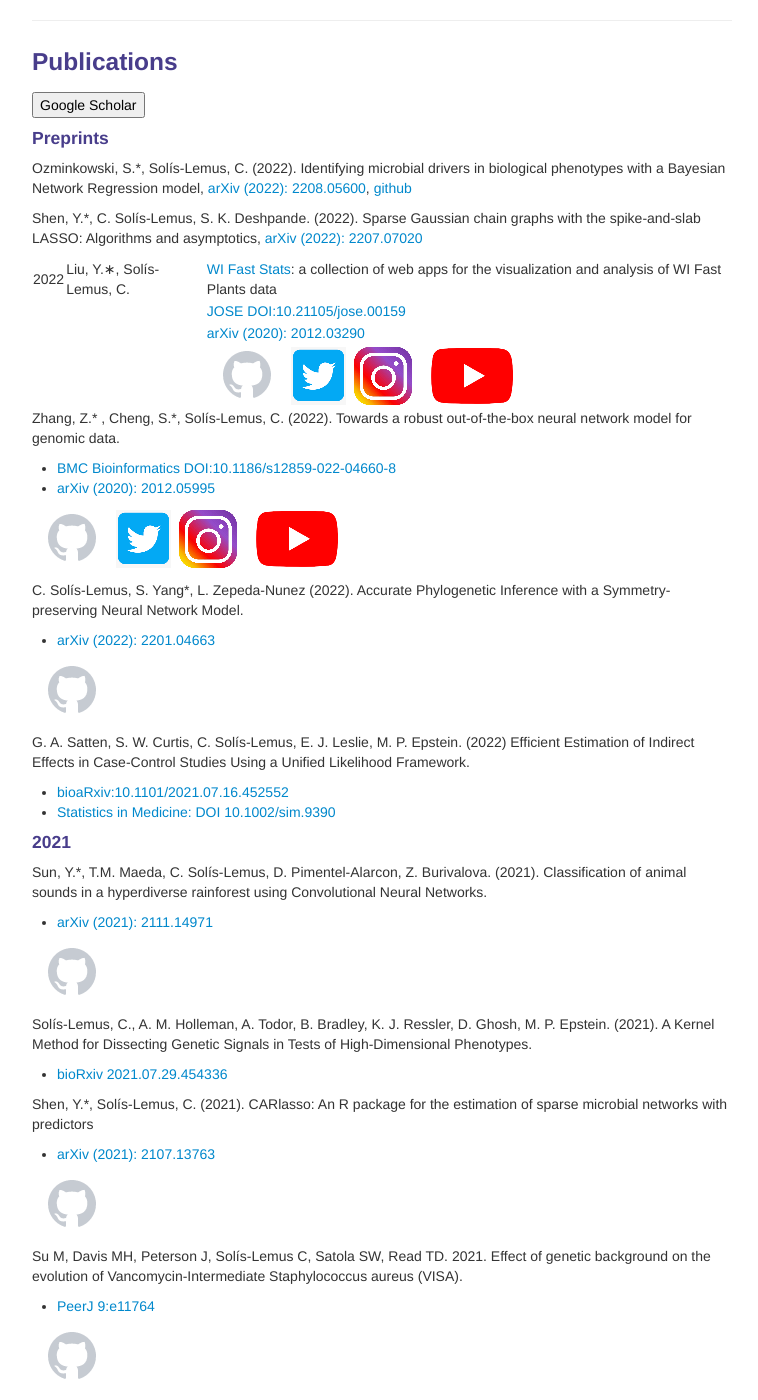
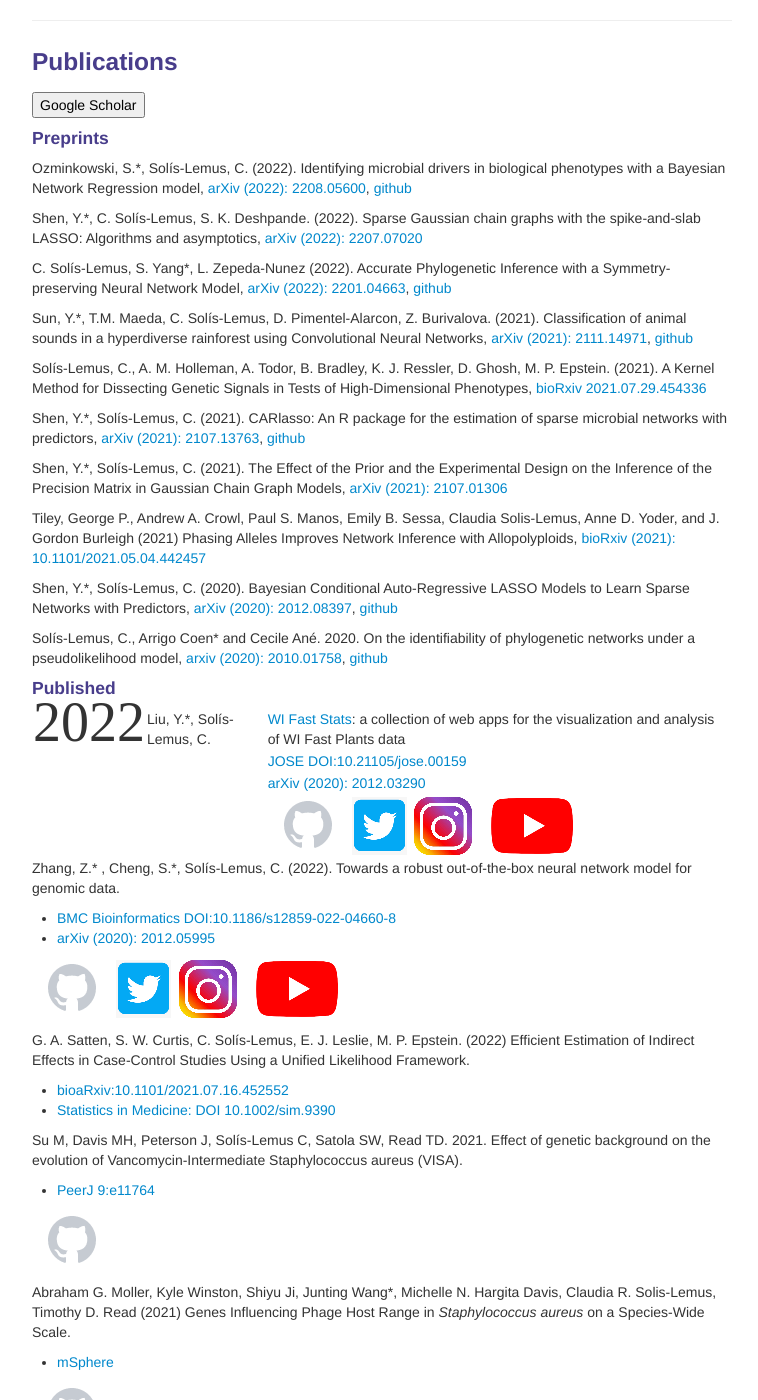
Before and after one commit to solislemuslab/solislemuslab.github.io, a Jekyll site: the page built from pages/research.md, in a window 1280 px wide and 1400 px high, scrolled down 2414 px. Shown: the whole window, without its empty margins (258-1016 px from the left). Built offline with Jekyll 4.4.1, drawn with Linux system fonts in a browser that asks for light colours; some of the changed text lies outside the part shown.

Commit message:
pubs format

```diff
--- a/pages/research.md
+++ b/pages/research.md
@@ -131,14 +131,29 @@ Ozminkowski, S.*, Sol&iacute;s-Lemus, C. (2022). Identifying microbial drivers i
 
 Shen, Y.*, C. Sol&iacute;s-Lemus, S. K. Deshpande. (2022). Sparse Gaussian chain graphs with the spike-and-slab LASSO: Algorithms and asymptotics, [arXiv (2022): 2207.07020](https://arxiv.org/abs/2207.07020)
 
+C. Sol&iacute;s-Lemus, S. Yang*, L. Zepeda-Nunez (2022).
+Accurate Phylogenetic Inference with a Symmetry-preserving Neural Network Model, [arXiv (2022): 2201.04663](https://arxiv.org/abs/2201.04663), [github](https://github.com/Forgotten/nn-phylogenetics)
 
-| 2022 | Liu, Y.∗, Sol&iacute;s-Lemus, C. | [WI Fast Stats](https://wi-fast-stats.wid.wisc.edu/): a collection of web apps for the visualization and analysis of WI Fast Plants data |
+Sun, Y.*, T.M. Maeda, C. Sol&iacute;s-Lemus, D. Pimentel-Alarcon, Z. Burivalova. (2021). Classification of animal sounds in a hyperdiverse rainforest using Convolutional Neural Networks, [arXiv (2021): 2111.14971](https://arxiv.org/abs/2111.14971), [github](https://github.com/solislemuslab/tropical-stethoscope)
+
+Sol&iacute;s-Lemus, C., A. M. Holleman, A. Todor, B. Bradley, K. J. Ressler, D. Ghosh, M. P. Epstein. (2021). A Kernel Method for Dissecting Genetic Signals in Tests of High-Dimensional Phenotypes, [bioRxiv 2021.07.29.454336](https://doi.org/10.1101/2021.07.29.454336)
+
+Shen, Y.*, Sol&iacute;s-Lemus, C. (2021). CARlasso: An R package for the estimation of sparse microbial networks with predictors, [arXiv (2021): 2107.13763](https://arxiv.org/abs/2107.13763), [github](https://github.com/YunyiShen/CAR-LASSO)
+
+Shen, Y.*, Sol&iacute;s-Lemus, C. (2021). The Effect of the Prior and the Experimental Design on the Inference of the Precision Matrix in Gaussian Chain Graph Models, [arXiv (2021): 2107.01306](https://arxiv.org/abs/2107.01306)
+
+Tiley, George P., Andrew A. Crowl, Paul S. Manos, Emily B. Sessa, Claudia Solis-Lemus, Anne D. Yoder, and J. Gordon Burleigh (2021) Phasing Alleles Improves Network Inference with Allopolyploids, [bioRxiv (2021): 10.1101/2021.05.04.442457](https://doi.org/10.1101/2021.05.04.442457)
+
+Shen, Y.*, Sol&iacute;s-Lemus, C. (2020). Bayesian Conditional Auto-Regressive LASSO Models to Learn Sparse Networks with Predictors, [arXiv (2020): 2012.08397](https://arxiv.org/abs/2012.08397), [github](https://github.com/YunyiShen/CAR-LASSO)
+
+Sol&iacute;s-Lemus, C., Arrigo Coen* and Cecile An&eacute;. 2020. On the identifiability of phylogenetic networks under a pseudolikelihood model, [arxiv (2020): 2010.01758](https://arxiv.org/abs/2010.01758), [github](https://github.com/solislemuslab/snaq-identifiability)
+
+#### Published
+
+| <span style="font-family:Papyrus; font-size:4em;">2022</span> | Liu, Y.*, Sol&iacute;s-Lemus, C. | [WI Fast Stats](https://wi-fast-stats.wid.wisc.edu/): a collection of web apps for the visualization and analysis of WI Fast Plants data |
 | | | [JOSE DOI:10.21105/jose.00159](https://jose.theoj.org/papers/10.21105/jose.00159) | |
 | | |[arXiv (2020): 2012.03290](https://arxiv.org/abs/2012.03290) |
 | | | [![github (653k)](icons16/github.png)](https://github.com/crsl4/fast-stats) [![twitter (653k)](icons16/twitter.png)](https://twitter.com/solislemuslab/status/1521904890234253313) [![instagram (653k)](icons16/instagram.png)](https://www.instagram.com/p/CdL4R3gOCqC) [![youtube (653k)](icons16/youtube.png)](https://youtu.be/2dk0pdVbCzo) |
-
-
-
 
 
 Zhang, Z.* , Cheng, S.*, Sol&iacute;s-Lemus, C. (2022). Towards a robust out-of-the-box neural network model for genomic data.
@@ -151,31 +166,11 @@ Zhang, Z.* , Cheng, S.*, Sol&iacute;s-Lemus, C. (2022). Towards a robust out-of-
 [![youtube (653k)](icons16/youtube.png)](https://youtu.be/IXLVDIKxPvk)
 
 
-C. Sol&iacute;s-Lemus, S. Yang*, L. Zepeda-Nunez (2022).
-Accurate Phylogenetic Inference with a Symmetry-preserving Neural Network Model.
-- [arXiv (2022): 2201.04663](https://arxiv.org/abs/2201.04663)
-
-[![github (653k)](icons16/github.png)](https://github.com/Forgotten/nn-phylogenetics)
 
 
 G. A. Satten, S. W. Curtis, C. Sol&iacute;s-Lemus, E. J. Leslie, M. P. Epstein. (2022) Efficient Estimation of Indirect Effects in Case-Control Studies Using a Unified Likelihood Framework.
 - [bioaRxiv:10.1101/2021.07.16.452552](https://www.biorxiv.org/content/10.1101/2021.07.16.452552v1)
 - [Statistics in Medicine: DOI 10.1002/sim.9390](https://onlinelibrary.wiley.com/doi/10.1002/sim.9390)
-
-#### 2021
-
-Sun, Y.*, T.M. Maeda, C. Sol&iacute;s-Lemus, D. Pimentel-Alarcon, Z. Burivalova. (2021). Classification of animal sounds in a hyperdiverse rainforest using Convolutional Neural Networks.
-- [arXiv (2021): 2111.14971](https://arxiv.org/abs/2111.14971)
-
-[![github (653k)](icons16/github.png)](https://github.com/solislemuslab/tropical-stethoscope)
-
-Sol&iacute;s-Lemus, C., A. M. Holleman, A. Todor, B. Bradley, K. J. Ressler, D. Ghosh, M. P. Epstein. (2021). A Kernel Method for Dissecting Genetic Signals in Tests of High-Dimensional Phenotypes.
-- [bioRxiv 2021.07.29.454336](https://doi.org/10.1101/2021.07.29.454336)
-
-Shen, Y.*, Sol&iacute;s-Lemus, C. (2021). CARlasso: An R package for the estimation of sparse microbial networks with predictors
-- [arXiv (2021): 2107.13763](https://arxiv.org/abs/2107.13763)
-
-[![github (653k)](icons16/github.png)](https://github.com/YunyiShen/CAR-LASSO)
 
 
 Su M, Davis MH, Peterson J, Sol&iacute;s-Lemus C, Satola SW, Read TD. 2021. Effect of genetic background on the evolution of Vancomycin-Intermediate Staphylococcus aureus (VISA).
@@ -184,29 +179,16 @@ Su M, Davis MH, Peterson J, Sol&iacute;s-Lemus C, Satola SW, Read TD. 2021. Effe
 [![github (653k)](icons16/github.png)](https://github.com/crsl4/staph-visa)
 
 
-Shen, Y.*, Sol&iacute;s-Lemus, C. (2021). The Effect of the Prior and the Experimental Design on the Inference of the Precision Matrix in Gaussian Chain Graph Models.
-- [arXiv (2021): 2107.01306](https://arxiv.org/abs/2107.01306)
-
-Tiley, George P., Andrew A. Crowl, Paul S. Manos, Emily B. Sessa, Claudia Solis-Lemus, Anne D. Yoder, and J. Gordon Burleigh (2021) Phasing Alleles Improves Network Inference with Allopolyploids.
-- [bioRxiv (2021): 10.1101/2021.05.04.442457](https://doi.org/10.1101/2021.05.04.442457)
 
 Abraham G. Moller, Kyle Winston, Shiyu Ji, Junting Wang*, Michelle N. Hargita Davis, Claudia R. Solis-Lemus, Timothy D. Read (2021) Genes Influencing Phage Host Range in _Staphylococcus aureus_ on a Species-Wide Scale.
 - [mSphere](https://msphere.asm.org/content/6/1/e01263-20#sec-9)
 
 [![github (653k)](icons16/github.png)](https://github.com/solislemuslab/staph-nn)
 
-#### 2020
 
-Shen, Y.*, Sol&iacute;s-Lemus, C. (2020). Bayesian Conditional Auto-Regressive LASSO Models to Learn Sparse Networks with Predictors.
-- [arXiv (2020): 2012.08397](https://arxiv.org/abs/2012.08397)
 
-[![github (653k)](icons16/github.png)](https://github.com/YunyiShen/CAR-LASSO)
 
-Sol&iacute;s-Lemus, C., Arrigo Coen* and Cecile An&eacute;. 2020. On the identifiability of phylogenetic
-networks under a pseudolikelihood model.
-- [arxiv (2020): 2010.01758](https://arxiv.org/abs/2010.01758)
 
-[![github (653k)](icons16/github.png)](https://github.com/solislemuslab/snaq-identifiability)
 
 Guerrero, V. and C. Sol&iacute;s-Lemus. 2020. A generalized measure of relative dispersion.
 - [Stat. and Prob. Letters](https://www.sciencedirect.com/science/article/pii/S0167715220301097?dgcid=author)
```
